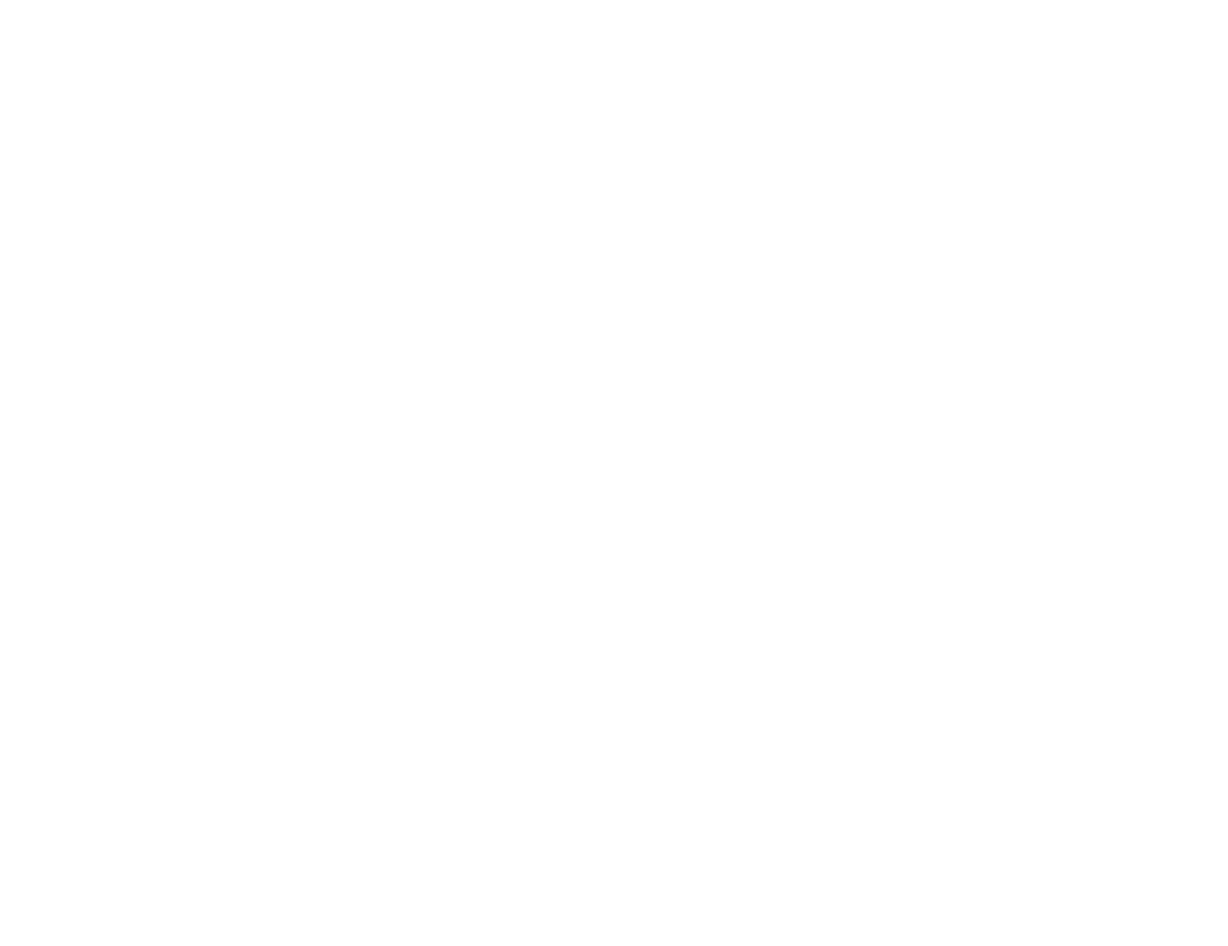
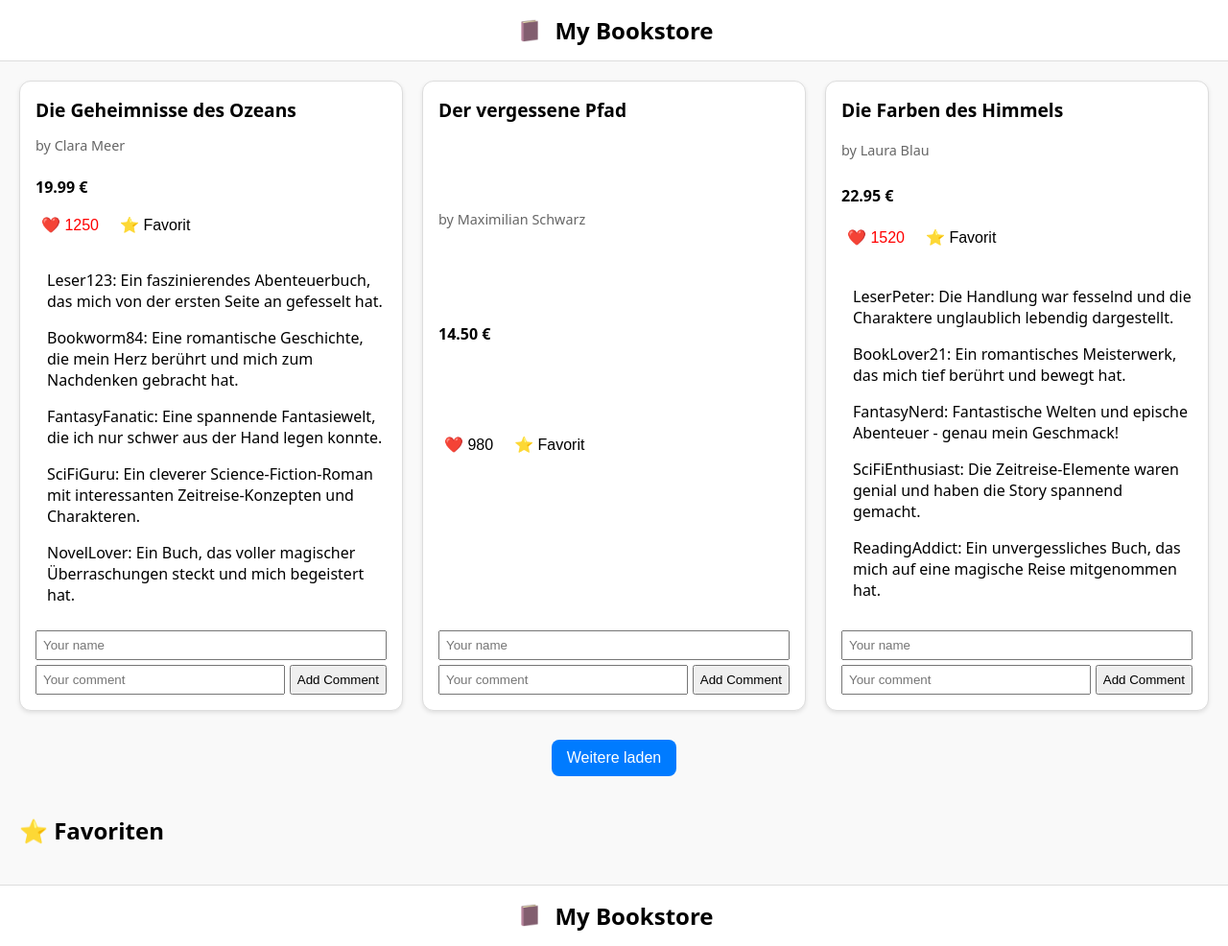
Before and after one commit to stevefloba/Book_Store, a plain HTML site: page index.html in a window 1280 px wide. Shown: the whole page at 96% size. Before the commit the page ends 800 px from the top, so only its background shows below. Drawn offline with Linux system fonts and the light colour scheme.

Commit message:
Funktion und etwas Style

```diff
--- a/index.html
+++ b/index.html
@@ -1,17 +1,52 @@
 <!DOCTYPE html>
 <html lang="en">
 <head>
-    <meta charset="UTF-8">
-    <meta name="viewport" content="width=device-width, initial-scale=1.0">
-    <title>Book Store</title>
-
-    <link rel="stylesheet" href="style.css">
-
-
-    <script src="./script.js"></script>
-    <script src="./db.js"></script>
+  <meta charset="UTF-8">
+  <meta name="viewport" content="width=device-width, initial-scale=1.0">
+  <title>My Bookstore</title>
+  <link rel="icon" type="image/png" href="./img/book-image.png">
+  <link rel="stylesheet" href="style.css">
 </head>
 <body>
+  <header>
+    <img src="./img/book-image.png" alt="logo" class="logo">
+    <h1>My Bookstore</h1>
+  </header>
 
+  <main>
+    <div id="book-list"></div>
+    <button id="load-more">Weitere laden</button>
+
+    <section id="favorites-section">
+      <h2>⭐ Favoriten</h2>
+      <div id="favorite-list"></div>
+    </section>
+  </main>
+
+  <footer>
+    <img src="./img/book-image.png" alt="logo" class="logo">
+    <h1>My Bookstore</h1>
+  </footer>
+
+  <template id="book-template">
+    <div class="book-card">
+      <h2 class="book-title"></h2>
+      <p class="book-author"></p>
+      <p class="book-price"></p>
+      <div class="actions">
+        <button class="like-btn">❤️ <span class="like-count"></span></button>
+        <button class="fav-btn">⭐ Favorit</button>
+      </div>
+      <div class="comments"></div>
+      <form class="comment-form">
+        <input type="text" name="name" placeholder="Your name" required>
+        <input type="text" name="comment" placeholder="Your comment" required>
+        <button type="submit">Add Comment</button>
+      </form>
+    </div>
+  </template>
+
+  <script src="db.js"></script>
+  <script src="script.js"></script>
 </body>
 </html>
--- a/script.js
+++ b/script.js
@@ -0,0 +1,137 @@
+document.addEventListener("DOMContentLoaded", () => {
+  assignIds();
+  loadState();
+  renderBooks(books);
+  renderFavorites();
+
+  document.getElementById("load-more")
+    .addEventListener("click", loadMoreBooks);
+});
+
+let booksRendered = 0;
+const booksPerLoad = 3;
+
+function renderBooks(bookArray, append = false) {
+  const container = document.getElementById("book-list");
+  const template = document.getElementById("book-template");
+
+  if (!append) container.innerHTML = "";
+
+  const slice = bookArray.slice(booksRendered, booksRendered + booksPerLoad);
+  slice.forEach((book, index) => {
+    const clone = template.content.cloneNode(true);
+    setupBookCard(clone, book);
+    container.appendChild(clone);
+  });
+
+  booksRendered += slice.length;
+  toggleLoadMore(bookArray.length);
+}
+
+function setupBookCard(clone, book) {
+  clone.querySelector(".book-title").textContent = book.name;
+  clone.querySelector(".book-author").textContent = "by " + book.author;
+  clone.querySelector(".book-price").textContent = book.price.toFixed(2) + " €";
+
+  // Likes
+  const likeBtn = clone.querySelector(".like-btn");
+  const likeCount = clone.querySelector(".like-count");
+  likeCount.textContent = book.likes;
+  if (book.liked) likeBtn.classList.add("liked");
+  likeBtn.addEventListener("click", () => toggleLike(book, likeBtn, likeCount));
+
+  // Favoriten
+  const favBtn = clone.querySelector(".fav-btn");
+  if (book.favorite) favBtn.classList.add("favorited");
+  favBtn.addEventListener("click", () => toggleFavorite(book, favBtn));
+
+  // Kommentare
+  const commentsContainer = clone.querySelector(".comments");
+  renderComments(commentsContainer, book.comments);
+
+  const form = clone.querySelector(".comment-form");
+  form.addEventListener("submit", e => {
+    e.preventDefault();
+    addComment(book, form, commentsContainer);
+  });
+}
+
+function toggleLike(book, btn, countEl) {
+  book.liked = !book.liked;
+  book.likes += book.liked ? 1 : -1;
+  btn.classList.toggle("liked");
+  countEl.textContent = book.likes;
+  saveState();
+}
+
+function toggleFavorite(book, btn) {
+  book.favorite = !book.favorite;
+  btn.classList.toggle("favorited");
+  renderFavorites();
+  saveState();
+}
+
+function renderComments(container, comments) {
+  container.innerHTML = "";
+  comments.forEach(c => {
+    const p = document.createElement("p");
+    p.textContent = `${c.name}: ${c.comment}`;
+    container.appendChild(p);
+  });
+}
+
+function addComment(book, form, container) {
+  const name = form.name.value.trim();
+  const comment = form.comment.value.trim();
+  if (!name || !comment) return;
+
+  const newComment = { name, comment };
+  book.comments.push(newComment);
+  renderComments(container, book.comments);
+  form.reset();
+  saveState();
+}
+
+function renderFavorites() {
+  const container = document.getElementById("favorite-list");
+  container.innerHTML = "";
+  books.filter(b => b.favorite).forEach(fav => {
+    const div = document.createElement("div");
+    div.textContent = `${fav.name} (${fav.author})`;
+    container.appendChild(div);
+  });
+}
+
+function toggleLoadMore(total) {
+  const btn = document.getElementById("load-more");
+  btn.style.display = booksRendered < total ? "block" : "none";
+}
+
+function loadMoreBooks() {
+  renderBooks(books, true);
+}
+
+function saveState() {
+  localStorage.setItem("booksState", JSON.stringify(books));
+}
+
+function loadState() {
+  const data = localStorage.getItem("booksState");
+  if (!data) return;
+
+  const savedBooks = JSON.parse(data);
+  const map = new Map(savedBooks.map(b => [b.id, b]));
+
+  books = books.map(b => {
+    if (map.has(b.id)) {
+      return { ...b, ...map.get(b.id) };
+    }
+    return b;
+  });
+}
+
+function assignIds() {
+  books.forEach((b, index) => {
+    if (!b.id) b.id = index + 1;
+  });
+}
--- a/style.css
+++ b/style.css
@@ -0,0 +1,180 @@
+/* Verhindert horizontales Scrollen */
+html, body {
+  margin: 0;
+  padding: 0;
+  overflow-x: hidden;
+}
+
+/* sorgt dafür, dass Elemente nicht über den Bildschirm hinausragen */
+* {
+  box-sizing: border-box;
+}
+
+
+
+
+body {
+  font-family: system-ui, sans-serif;
+  margin: 0;
+  background: #f9f9f9;
+  display: flex;
+  flex-direction: column;
+  min-height: 100vh;
+}
+
+header, footer {
+  display: flex;
+  align-items: center;
+  justify-content: center;
+  gap: 10px;
+  padding: 15px;
+  background: #fff;
+  border-bottom: 1px solid #ddd;
+}
+
+footer {
+  border-top: 1px solid #ddd;
+  border-bottom: none;
+  margin-top: auto;
+}
+
+.logo {
+  width: 32px;
+  height: 32px;
+}
+
+main {
+  max-width: 1440px;
+  width: 100%;
+  margin: 0 auto;
+  padding: 20px;
+}
+
+h1 {
+  margin: 0;
+  font-size: 1.5rem;
+}
+
+#book-list {
+  display: grid;
+  grid-template-columns: 1fr;
+  gap: 20px;
+}
+
+@media (min-width: 768px) {
+  #book-list {
+    grid-template-columns: repeat(2, 1fr);
+  }
+}
+
+@media (min-width: 1024px) {
+  #book-list {
+    grid-template-columns: repeat(3, 1fr);
+  }
+}
+
+.book-card {
+  background: white;
+  border: 1px solid #ddd;
+  border-radius: 12px;
+  padding: 16px;
+  box-shadow: 0 2px 4px rgba(0,0,0,.1);
+  display: flex;
+  flex-direction: column;
+  justify-content: space-between;
+}
+
+.book-title {
+  margin: 0;
+  font-size: 1.2rem;
+}
+
+.book-author {
+  color: #666;
+  font-size: 0.9rem;
+}
+
+.book-price {
+  font-weight: bold;
+  margin: 8px 0;
+}
+
+.actions {
+  display: flex;
+  gap: 10px;
+  margin: 10px 0;
+}
+
+.like-btn, .fav-btn {
+  border: none;
+  background: none;
+  font-size: 1rem;
+  cursor: pointer;
+}
+
+.like-btn.liked {
+  color: red;
+}
+
+.fav-btn.favorited {
+  color: gold;
+}
+
+.comments {
+  margin-top: 10px;
+  padding-left: 12px;
+}
+
+.comment-form {
+  margin-top: 10px;
+  display: flex;
+  gap: 5px;
+  flex-wrap: wrap;
+}
+
+.comment-form input {
+  flex: 1;
+  padding: 6px;
+}
+
+#load-more {
+  display: block;
+  margin: 30px auto;
+  padding: 10px 16px;
+  border: none;
+  border-radius: 8px;
+  background: #007bff;
+  color: white;
+  font-size: 1rem;
+  cursor: pointer;
+}
+
+#favorites-section {
+  margin-top: 40px;
+}
+
+#favorite-list {
+  display: flex;
+  flex-wrap: wrap;
+  gap: 10px;
+}
+
+#favorite-list div {
+  background: #fff8dc;
+  border: 1px solid #ddd;
+  padding: 6px 10px;
+  border-radius: 8px;
+  font-size: 0.9rem;
+}
+
+@media (max-width: 600px) {
+  .comment-form {
+    flex-direction: column;
+  }
+}
+
+@media (max-width: 320px) {
+  body {
+    font-size: 14px;
+  }
+}
```
Also changed, not shown: img/book-image.png (added), img/heart-icon.png (added), img/heart-thin-icon.png (added), img/logo-bookstore.png (added), img/paper-plane-icon.png (added).
